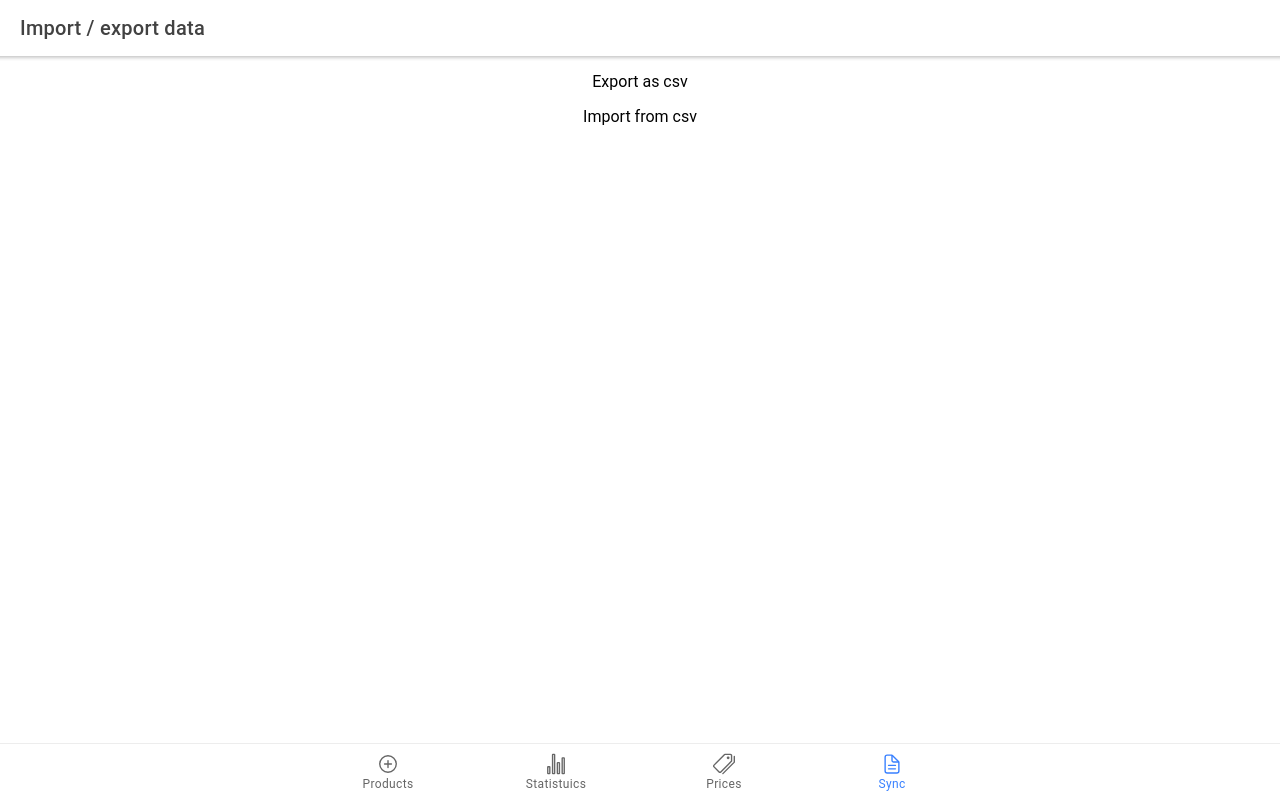
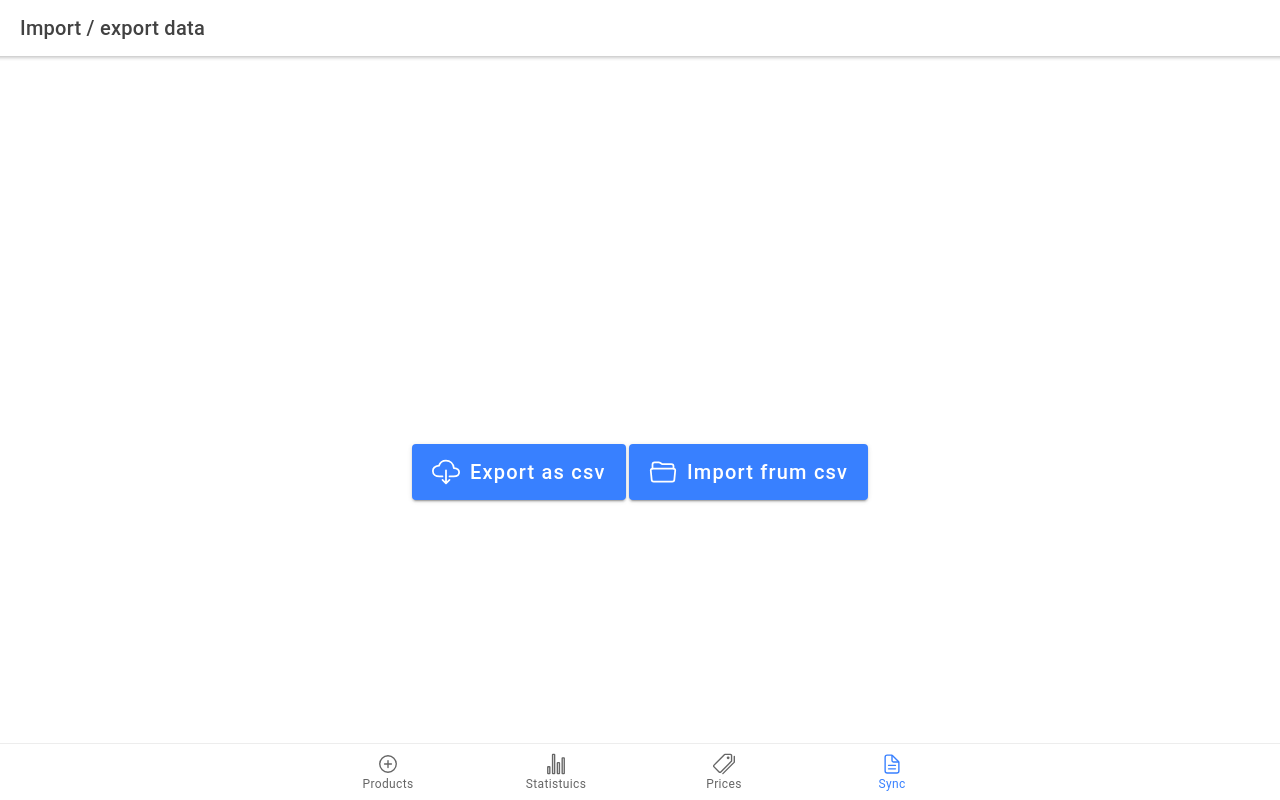
Before and after one commit to paulstan1984/PriceMonitorAppReact, a React (Create React App) app: page /sync in a window 1280 px wide. Built offline with nearby package versions, Linux system fonts and the light colour scheme.

Commit message:
Update App.css and TabSync.tsx

```diff
--- a/src/App.css
+++ b/src/App.css
@@ -22,19 +22,6 @@
     display: inline-block;
 }
 
-.login-btn{
-    margin-top:50px
-}
-
-.exit-msg {
-    text-align: center;
-    margin-top:50%;
-}
-
-.exit-msg-text{
-    margin-bottom:30px;
-}
-
 .modal-container{
     text-align: center;
     margin:30% 0;
@@ -43,3 +30,8 @@
 .price-input {
     font-size: 3em;
 }
+
+.button-label {
+    text-transform: none;
+    padding-left: 10px;
+}
--- a/src/pages/TabSync.tsx
+++ b/src/pages/TabSync.tsx
@@ -1,6 +1,15 @@
-import { IonContent, IonHeader, IonPage, IonTitle, IonToolbar } from '@ionic/react';
+import { IonButton, IonContent, IonHeader, IonIcon, IonLabel, IonPage, IonTitle, IonToolbar } from '@ionic/react';
+import { cloudDownloadOutline, folderOpenOutline } from 'ionicons/icons';
 
 const TabSync: React.FC = () => {
+
+  async function ExportData() {
+
+  }
+
+  async function ImportData() {
+
+  }
 
   return (
     <IonPage>
@@ -11,9 +20,11 @@ const TabSync: React.FC = () => {
       </IonHeader>
       <IonContent fullscreen>
 
-        <div className="container">
-          <p>Export as csv</p>
-          <p>Import from csv</p>
+        <div className="modal-container">
+
+          <IonButton size="large" color="primary" onClick={() => ExportData()}><IonIcon icon={cloudDownloadOutline} /><IonLabel className="button-label"> Export as csv</IonLabel></IonButton>
+          <IonButton size="large" color="primary" onClick={() => ImportData()}><IonIcon icon={folderOpenOutline} /><IonLabel className="button-label"> Import frum csv</IonLabel></IonButton>
+
         </div>
 
 
```
